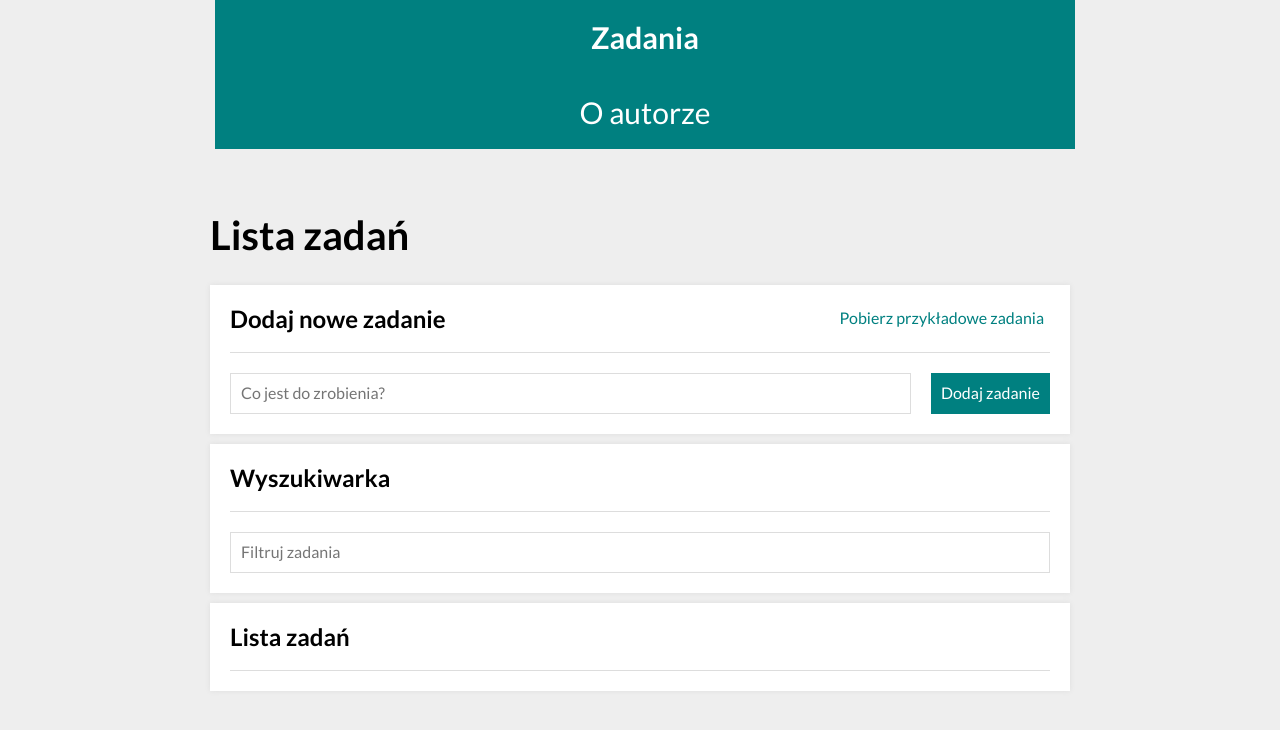
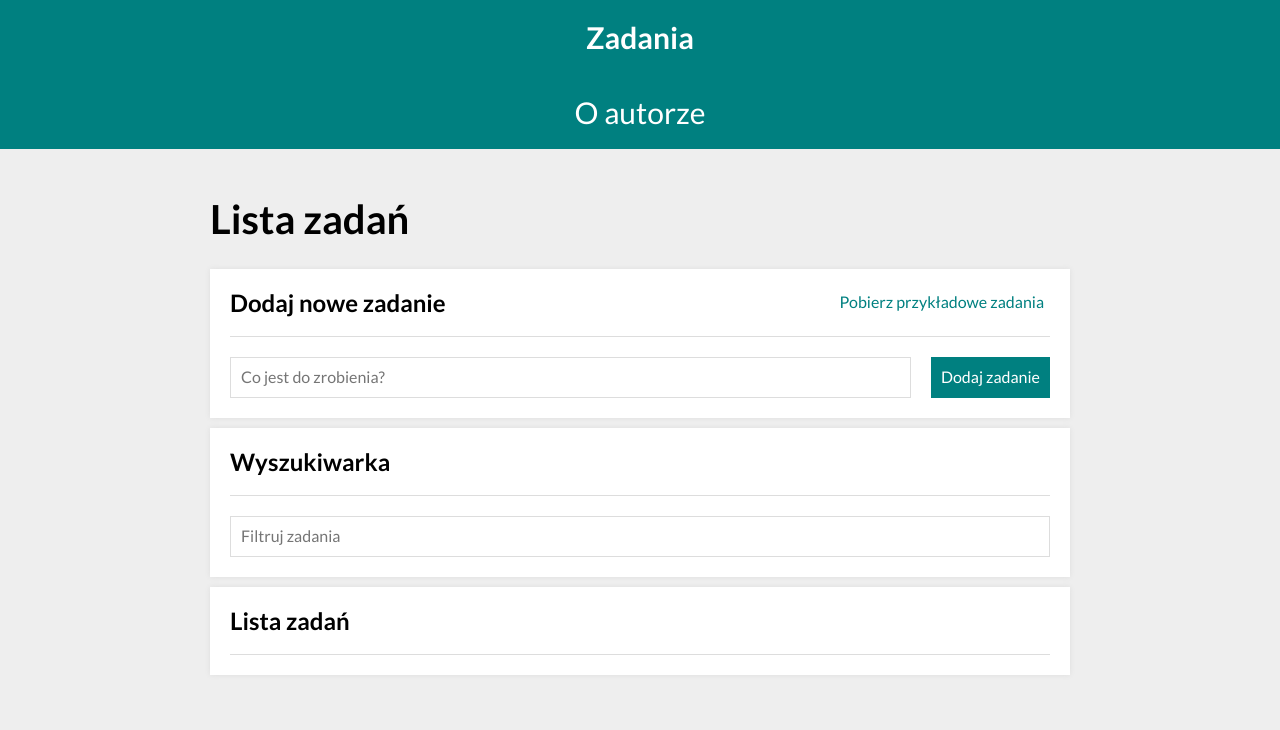
Before and after one commit to xxFino/todos-list-react, a React (Create React App) app: page /#/zadania in a window 1280 px wide. Shown: the top 730 px of the page. Built offline with nearby package versions, Linux system fonts and the light colour scheme.

Commit message:
few changes in styled.js

```diff
--- a/src/styled.js
+++ b/src/styled.js
@@ -21,14 +21,11 @@ export const StyledNavList = styled.ul`
     display: grid;
     justify-content: center;
     list-style: none;
-    padding-left: 0px;
-    margin-top: 0px;
-    margin-left: 10px;
+    padding: 0px;
+    margin: 0px;
+    background: teal;
 `;
 
 export const StyledNavItem = styled.li`
-    margin: 0px;
-    padding-top: 20px;
-    background: teal;
-    width: 860px;
+    margin-top: 20px;
 `;
```
